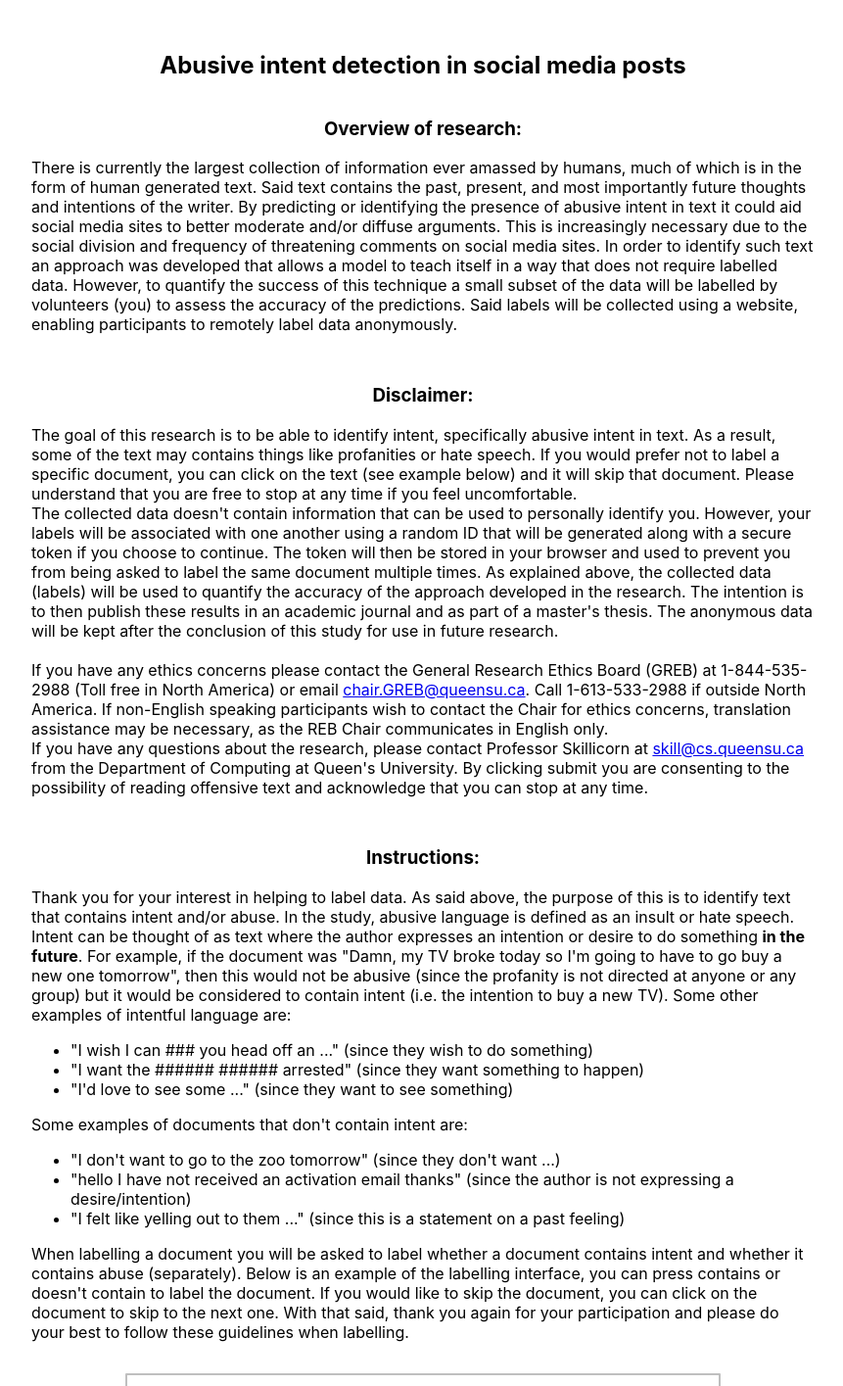
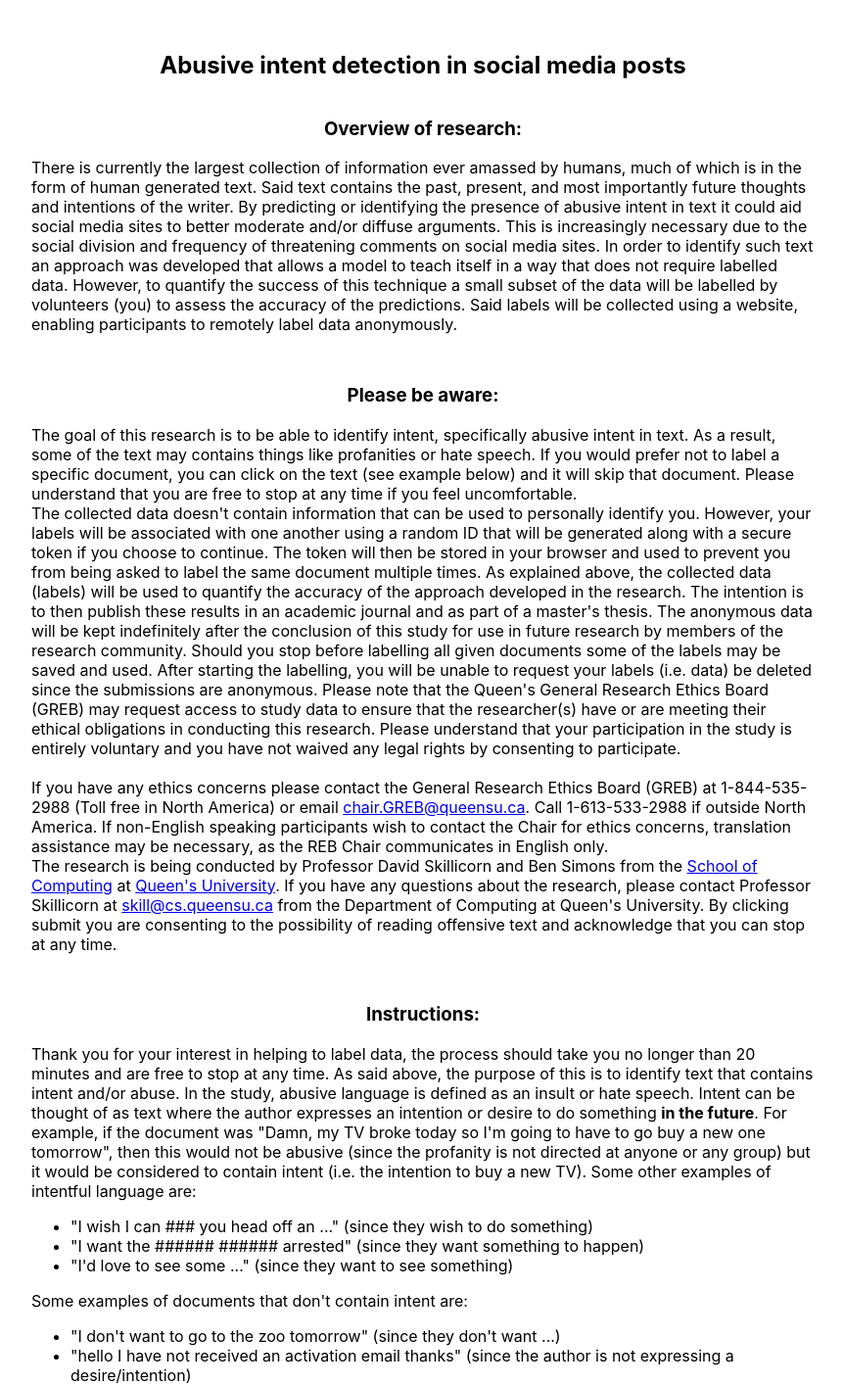
Before and after one commit to simonsben/Intent-Labeller, a React (Create React App) app: page / in a window 1280 px wide. Shown: the top 1415 px of the page at 98% size, without its empty margins (208-1069 px from the left). Built offline with nearby package versions, Linux system fonts and the light colour scheme.

Commit message:
Updated information

```diff
--- a/src/components/information.jsx
+++ b/src/components/information.jsx
@@ -8,7 +8,7 @@ const TextItem = props => (
         <div className='long_text'>{ props.body }</div>
         { props.custom }
     </div>
-)
+);
 
 const Purpose = props => {
     const header = 'Overview of research:';
@@ -28,7 +28,7 @@ const Purpose = props => {
 };
 
 const Warning = props => {
-    const header = 'Disclaimer:';
+    const header = 'Please be aware:';
     const body = (
         <Fragment>
             The goal of this research is to be able to identify intent, specifically abusive intent in text.
@@ -41,12 +41,17 @@ const Warning = props => {
             The token will then be stored in your browser and used to prevent you from being asked to label the same document multiple times.
             As explained above, the collected data (labels) will be used to quantify the accuracy of the approach developed in the research.
             The intention is to then publish these results in an academic journal and as part of a master's thesis.
-            The anonymous data will be kept after the conclusion of this study for use in future research. <br/><br/>
+            The anonymous data will be kept indefinitely after the conclusion of this study for use in future research by members of the research community.
+            Should you stop before labelling all given documents some of the labels may be saved and used.
+            After starting the labelling, you will be unable to request your labels (i.e. data) be deleted since the submissions are anonymous.
+            Please note that the Queen's General Research Ethics Board (GREB) may request access to study data to ensure that the researcher(s) have or are meeting their ethical obligations in conducting this research.
+            Please understand that your participation in the study is entirely voluntary and you have not waived any legal rights by consenting to participate. <br/><br/>
 
             If you have any ethics concerns please contact the General Research Ethics Board (GREB) at 1-844-535-2988 (Toll free in North America) or email <a href='mailto:chair.GREB@queensu.ca'>chair.GREB@queensu.ca</a>.
             Call 1-613-533-2988 if outside North America.
             If non-English speaking participants wish to contact the Chair for ethics concerns, translation assistance may be necessary, as the REB Chair communicates in English only. <br/>
 
+            The research is being conducted by Professor David Skillicorn and Ben Simons from the <a href='https://www.cs.queensu.ca/'>School of Computing</a> at <a href='https://www.queensu.ca/'>Queen's University</a>.
             If you have any questions about the research, please contact Professor Skillicorn at <a href='mailto:skill@cs.queensu.ca'>skill@cs.queensu.ca</a> from the Department of Computing at Queen's University.
             By clicking submit you are consenting to the possibility of reading offensive text and acknowledge that you can stop at any time.
         </Fragment>
@@ -58,7 +63,7 @@ const Instructions = props => {
     const header = 'Instructions:';
     const body = (
         <Fragment>
-            Thank you for your interest in helping to label data.
+            Thank you for your interest in helping to label data, the process should take you no longer than 20 minutes and are free to stop at any time.
             As said above, the purpose of this is to identify text that contains intent and/or abuse.
             In the study, abusive language is defined as an insult or hate speech.
             Intent can be thought of as text where the author expresses an intention or desire to do something <b>in the future</b>.
@@ -82,7 +87,7 @@ const Instructions = props => {
             When labelling a document you will be asked to label whether a document contains intent and whether it contains abuse (separately).
             Below is an example of the labelling interface, you can press contains or doesn't contain to label the document.
             If you would like to skip the document, you can click on the document to skip to the next one.
-            With that said, thank you again for your participation and please do your best to follow these guidelines when labelling.
+            You are now invited to participate in the study and asked to please do your best to follow the above guidelines when labelling.
         </Fragment>
     );
     const custom = (
```
